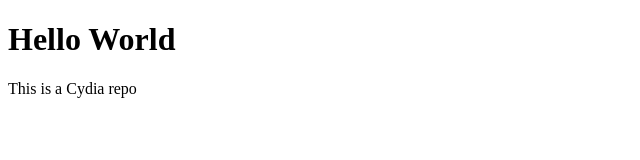
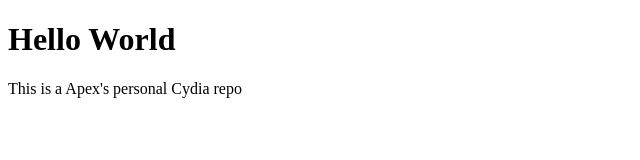
Before and after one commit to sirapex/sirapex.github.io, a plain HTML site: page index.html in a window 1280 px wide. Shown: the whole page, without its empty margins (0-640 px from the left). Drawn offline with Linux system fonts and the light colour scheme.

Commit message:
Update index.html

```diff
--- a/index.html
+++ b/index.html
@@ -2,6 +2,6 @@
 <html>
 <body>
 <h1>Hello World</h1>
-<p>This is a Cydia repo</p>
+<p>This is a Apex's personal Cydia repo</p>
 </body>
 </html>
```
